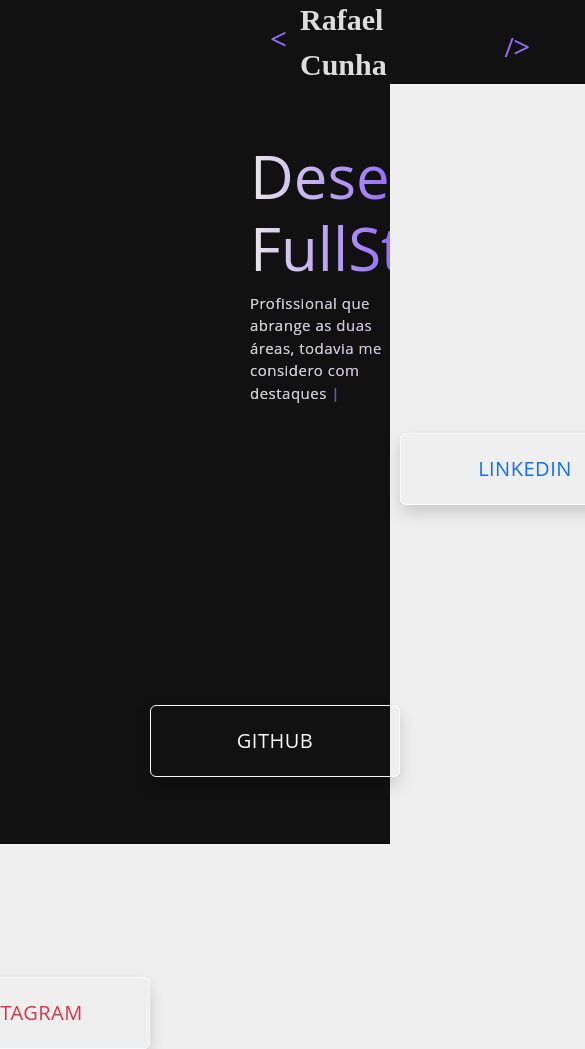
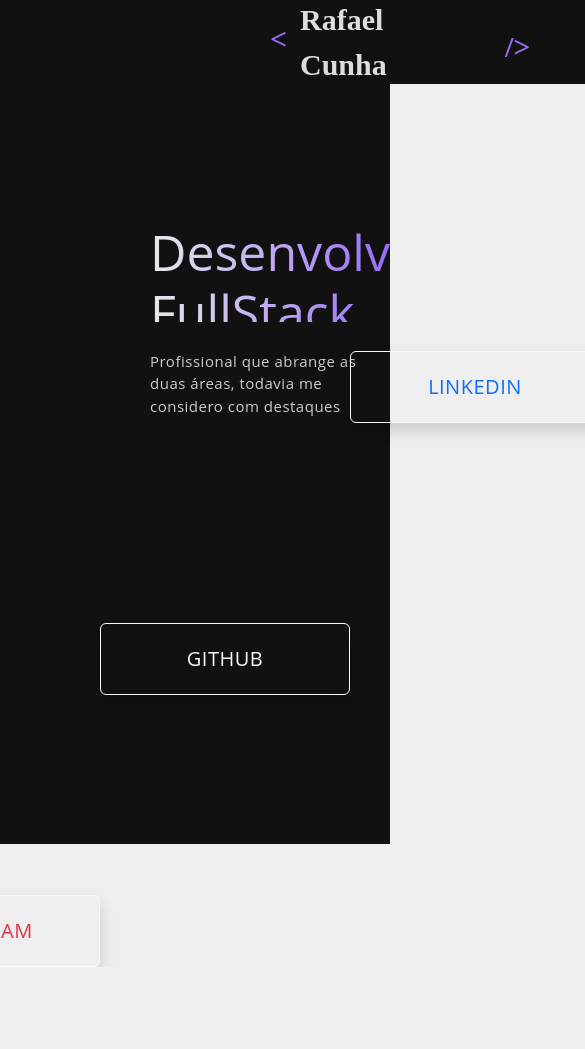
Before and after one commit to dev-rafaelcunha/Portfolio-v2, a React (Create React App) app: page / in a window 390 px wide. Shown: the top 1049 px of the page, 585 px wide, since content can reach past the window. After the commit the page ends 967 px from the top, so only its background shows below. Built offline with nearby package versions, Linux system fonts and the light colour scheme.

Commit message:
Desenvolvido responsividade para notbook 1600px.

```diff
--- a/src/components/pages/Home.module.css
+++ b/src/components/pages/Home.module.css
@@ -4,6 +4,7 @@
 }
 
 .title {
+    height: 100px;
     margin: 0 0 20vh 250px;
     background-image: linear-gradient(to right, rgb(233, 233, 233), #966cf9);
     background-clip: text;
@@ -114,3 +115,26 @@
 
     }
 }
+
+@media (max-width: 1600px) {
+
+    .title {
+        margin: 0 0 20vh 150px !important;
+    }
+
+    .h1 {
+        font-size: 50px;
+    }
+
+    .btn {
+        left: 350px;
+    }
+
+    .btn2 {
+        left: 100px;
+    }
+
+    .btn3 {
+        left: -150px;
+    }
+}
```
